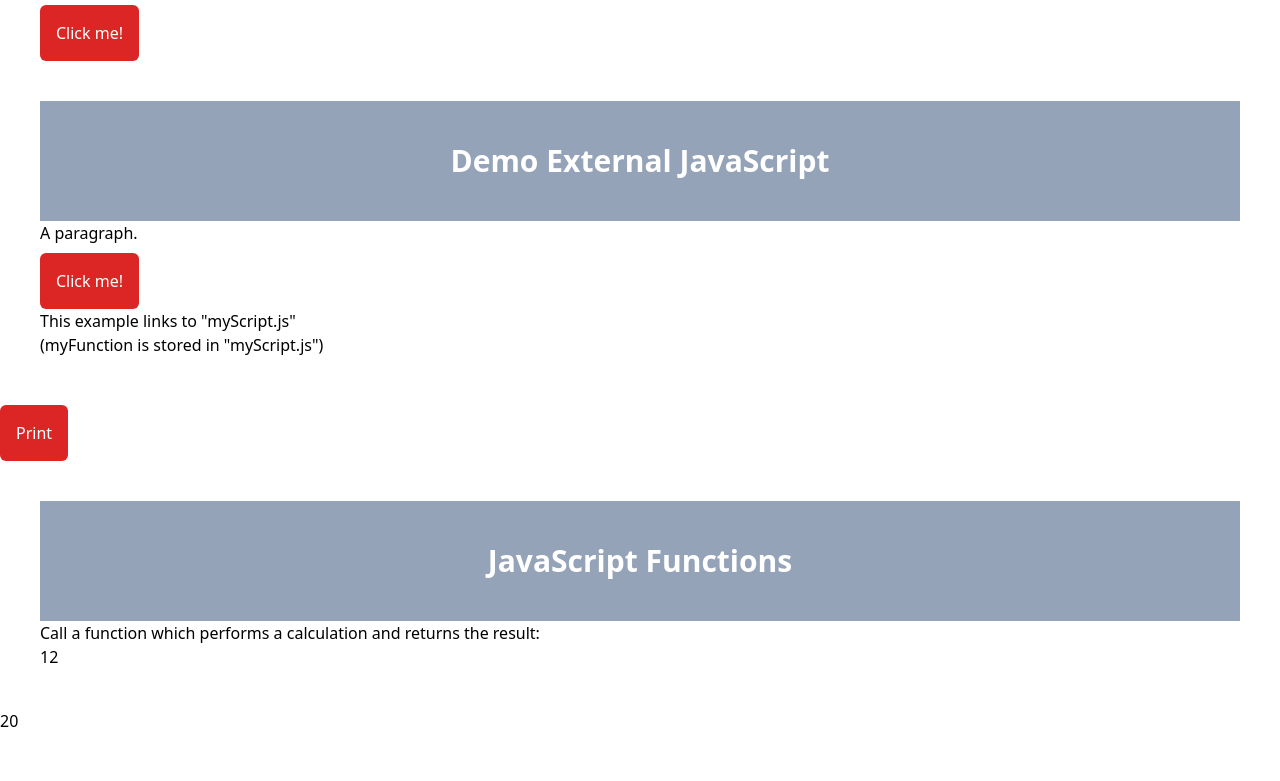
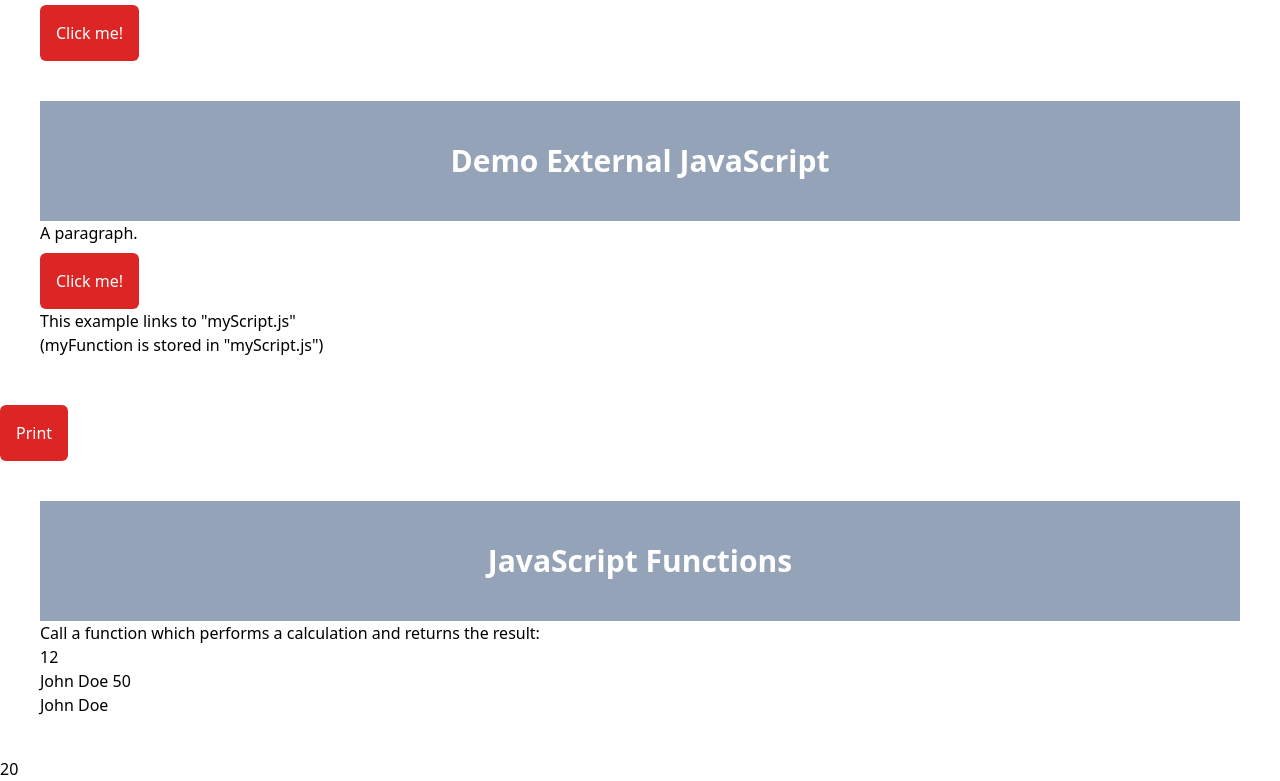
Before and after one commit to Rawllings/J-script, a website: page src/index.html in a window 1280 px wide. Shown: the part 1807-2588 px from the top of the page. Before the commit the page ends 2540 px from the top, so only its background shows below. Drawn offline with Linux system fonts and the light colour scheme; files whose address does not match are found by name.

Commit message:
Done with JS Objects. Now working on JS Events

```diff
--- a/src/index.html
+++ b/src/index.html
@@ -196,6 +196,8 @@
       </p>
 
       <p id="demo8"></p>
+      <p id="demo9" class="pt-4"></p>
+      <p id="demo10" class="pt-4"></p>
     </div>
 
     <!-- JS SCRIPT   -->
@@ -224,5 +226,27 @@
 
       document.getElementById("demo8").innerHTML = result;
     </script>
+
+    <script>
+      const person = {
+        firstName: "John",
+        secondName: "Doe",
+        age: 50,
+        eyeColor: "blue",
+        fullName: function () {
+          return this.firstName + " " + this.secondName;
+        },
+      };
+
+      let first = person.firstName;
+      let second = person.secondName;
+      let agee = person.age;
+      let name = person.fullName();
+
+      document.getElementById("demo9").innerHTML =
+        first + " " + second + " " + agee;
+
+      document.getElementById("demo10").innerHTML = name;
+    </script>
   </body>
 </html>
```
